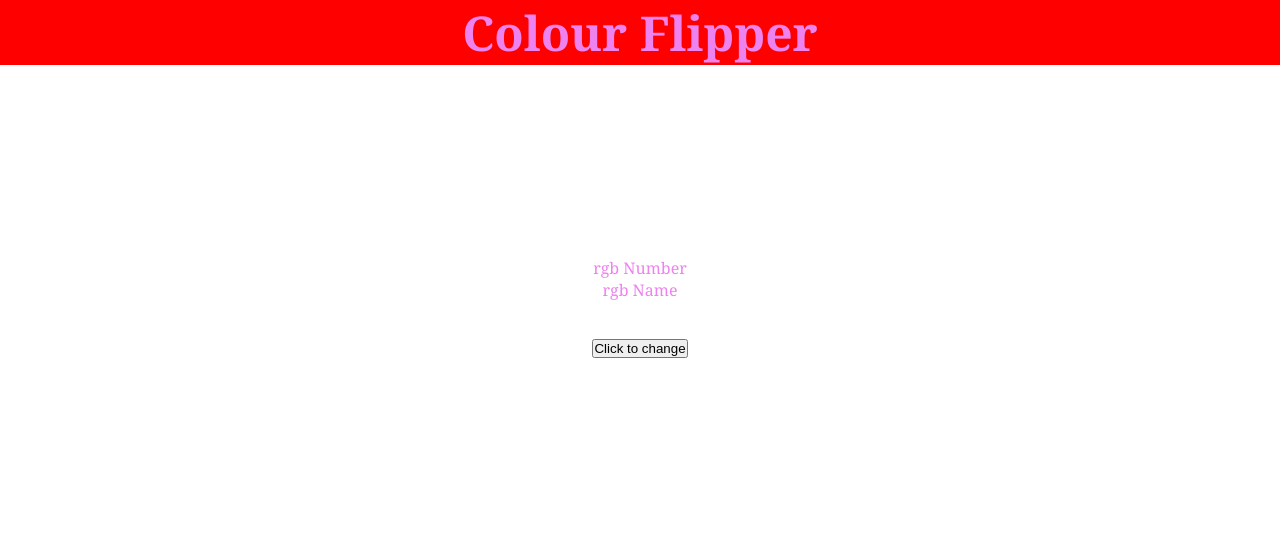
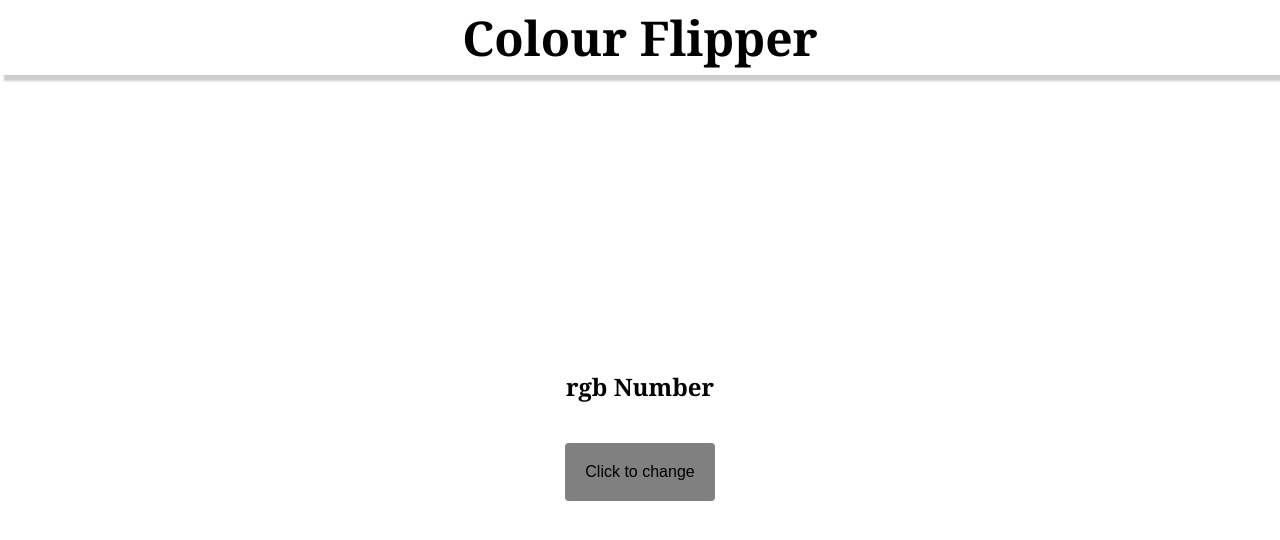
Before and after one commit to amerfer/Colour-Flipper, a plain HTML site: page index.html in a window 1280 px wide. Drawn offline with Linux system fonts and the light colour scheme.

Commit message:
Aesthetics
Change the aesthetics of page

```diff
--- a/index.html
+++ b/index.html
@@ -28,12 +28,9 @@
         <main>
             <div class="container">
 
-                <p id="rgbNumber">rgb Number</p>
-                <!--try adding a hex number -->
-                <p id="rgbName"> rgb Name </p>
+                <h2 id="rgbNumber">rgb Number</h2>
+                <button class="button" onclick="colourChange()">Click to change</button>
 
-
-                <button class="button" onclick="colourChange()">Click to change</button>
             </div>
         </main>
 
--- a/script.js
+++ b/script.js
@@ -17,7 +17,7 @@ function colourChange() {
 
 // "OPTIMAL" way
 
-//This function prevents doing certain methods multipl times
+//This function prevents rewriting multiple methods
 function colourNumber(){
     return Math.floor(Math.random() * 255)
 }
--- a/style.css
+++ b/style.css
@@ -6,38 +6,56 @@
 }
 
 
-
-
 body {
     font-family: Georgia, 'Times New Roman', Times, serif; /* try importing a font */
     background-color: #ffffff;
-    color: violet;
+    color: black;
     text-align: center;
+
 }
 
 
 
 
 nav{
-    background-color: rgb(255, 0, 0);
-}
-
-nav h2{
-    font-size: 3rem;
+    text-align: center;
+    background-color: white;
+    font-size: 2rem;
+    padding: 5px;
+    box-shadow: 5px 5px 2px 1px rgba(0, 0, 0, 0.2);;
 }
 
 
+main{
+    margin: auto;
+    margin-top: 20px;
 
-
-main{
+    place-items: center;
     display: grid;
-    padding-top: 15%;
 }
 
-main h2 {
-    font-size: 4rem;
+.container{
+    padding: 15rem;
+    line-height: 2.5rem;
+    text-align: center;
 }
 
- .button{
-    margin-top: 3%;
+.container h2{
+    color: black;
+    padding: 2rem;
+    border-radius: 0.5em;
+    background-color: white;
 }
+
+button {
+    background-color: grey;
+    border: none;
+    color: black;
+    padding: 20px;
+    text-align: center;
+    display: inline-block;
+    font-size: 16px;
+    margin: 4px 2px;
+    cursor: pointer;
+    border-radius: 4px;
+}
```
